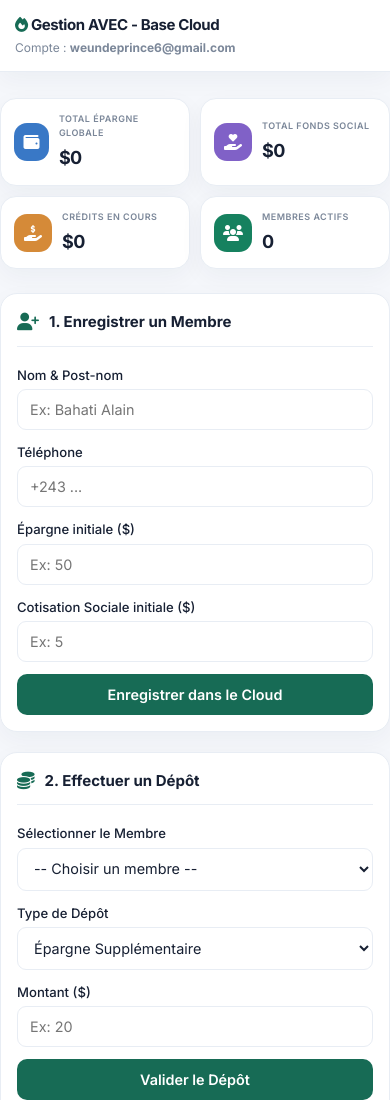
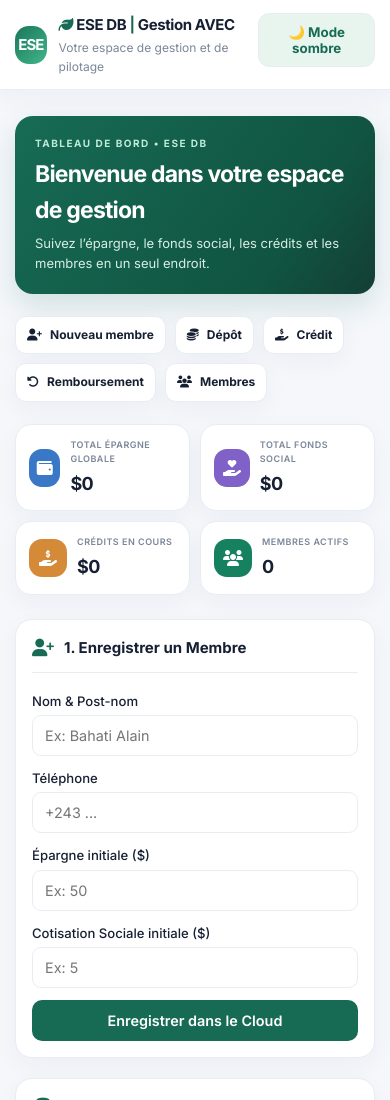
Before and after one commit to weundeprince6-droid/WEB-SERVICES-DB, a plain HTML site: page index.html in a window 390 px wide. Shown: the top 1100 px of the page. Drawn offline with Linux system fonts and the light colour scheme; no server answers.

Commit message:
Add ESE DB dashboard header and quick navigation

```diff
--- a/index.html
+++ b/index.html
@@ -131,11 +131,12 @@ input,select{background:var(--surface);color:var(--text-main);border:1px solid v
 <body>
 
     <header class="dashboard-header">
-        <div>
-            <h2><i class="fa-solid fa-fire"></i> Gestion AVEC - Base Cloud</h2>
-            <p>Compte : <strong>weundeprince6@gmail.com</strong></p>
-        </div>
+      <div class="brand-wrap"><span class="brand-mark">ESE</span><div><h2><i class="fa-solid fa-leaf"></i> ESE DB <span style="color:var(--primary)">|</span> Gestion AVEC</h2><p>Votre espace de gestion et de pilotage</p></div></div>
+      <div class="header-actions"><button class="theme-toggle" id="themeToggle" type="button">🌙 Mode sombre</button></div>
     </header>
+    <div class="page-wrap">
+      <section class="dashboard-welcome"><div><div class="eyebrow">TABLEAU DE BORD • ESE DB</div><h1>Bienvenue dans votre espace de gestion</h1><p>Suivez l’épargne, le fonds social, les crédits et les membres en un seul endroit.</p></div><div class="welcome-pill"><i class="fa-solid fa-cloud"></i> Synchronisation Firebase</div></section>
+      <nav class="quick-actions" aria-label="Accès rapides"><a href="#member-card"><i class="fa-solid fa-user-plus"></i> Nouveau membre</a><a href="#deposit-card"><i class="fa-solid fa-coins"></i> Dépôt</a><a href="#credit-card"><i class="fa-solid fa-hand-holding-dollar"></i> Crédit</a><a href="#repay-card"><i class="fa-solid fa-rotate-left"></i> Remboursement</a><a href="#members-card"><i class="fa-solid fa-users"></i> Membres</a></nav>
 
     <!-- CAISSE GLOBALE STATS -->
     <div class="stats-grid">
@@ -173,7 +174,7 @@ input,select{background:var(--surface);color:var(--text-main);border:1px solid v
         <!-- FORMULAIRES -->
         <div>
             <!-- 1. ENREGISTRER UN MEMBRE -->
-            <section class="card">
+            <section class="card" id="member-card">
                 <div class="card-header">
                     <i class="fa-solid fa-user-plus"></i>
                     <h3>1. Enregistrer un Membre</h3>
@@ -200,7 +201,7 @@ input,select{background:var(--surface);color:var(--text-main);border:1px solid v
             </section>
 
             <!-- 2. DÉPÔT ÉPARGNE / SOCIAL -->
-            <section class="card">
+            <section class="card" id="deposit-card">
                 <div class="card-header">
                     <i class="fa-solid fa-coins"></i>
                     <h3>2. Effectuer un Dépôt</h3>
@@ -228,7 +229,7 @@ input,select{background:var(--surface);color:var(--text-main);border:1px solid v
             </section>
 
             <!-- 3. OCTROYER UN CRÉDIT -->
-            <section class="card">
+            <section class="card" id="credit-card">
                 <div class="card-header">
                     <i class="fa-solid fa-calculator"></i>
                     <h3>3. Octroyer un Crédit (Max 3x Épargne)</h3>
@@ -251,7 +252,7 @@ input,select{background:var(--surface);color:var(--text-main);border:1px solid v
             </section>
 
             <!-- 4. REMBOURSEMENT -->
-            <section class="card">
+            <section class="card" id="repay-card">
                 <div class="card-header">
                     <i class="fa-solid fa-hand-holding-dollar"></i>
                     <h3>4. Enregistrer un Remboursement</h3>
@@ -274,7 +275,7 @@ input,select{background:var(--surface);color:var(--text-main);border:1px solid v
 
         <!-- TABLEAU RÉPERTOIRE EN TEMPS RÉEL -->
         <div>
-            <section class="card">
+            <section class="card" id="members-card">
                 <div class="card-header">
                     <i class="fa-solid fa-users"></i>
                     <h3>Répertoire & Situation des Membres (Cloud)</h3>
```
